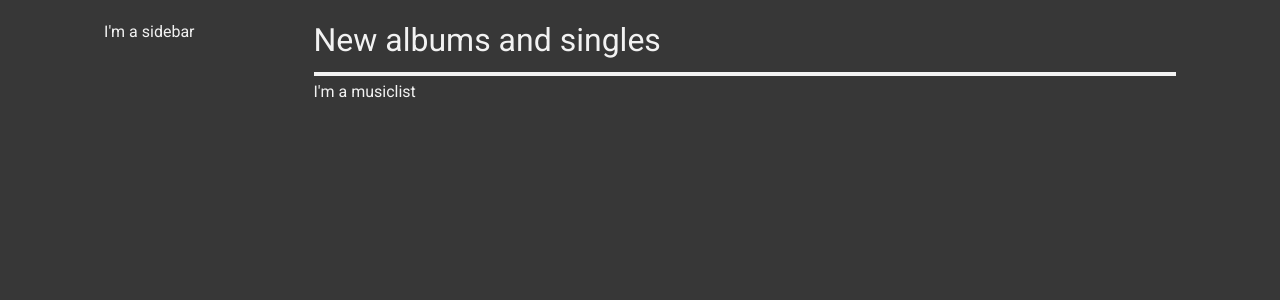
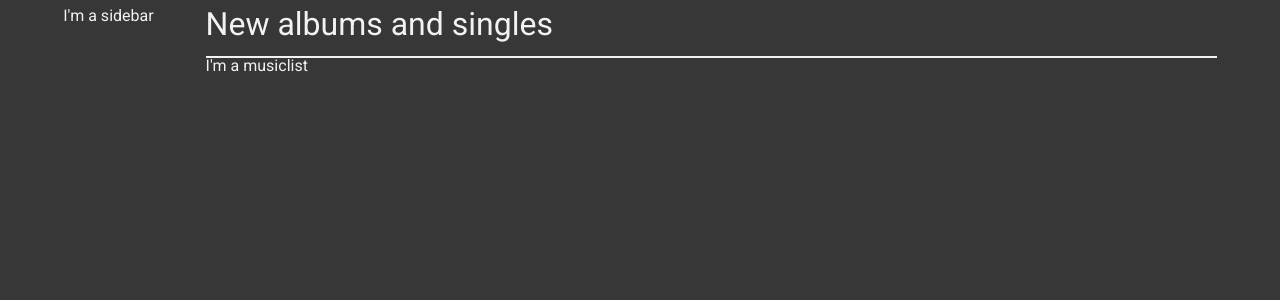
Before and after one commit to mim24sd/music-app, a React (Vite) app: page / in a window 1280 px wide. Shown: the top 300 px of the page. Built offline with nearby package versions, Linux system fonts and the light colour scheme.

Commit message:
fix styles

```diff
--- a/src/App.jsx
+++ b/src/App.jsx
@@ -1,6 +1,5 @@
 import { render } from "react-dom";
 import Home from "./pages/Home";
-import PlayLists from "./pages/PlayLists";
 
 const App = () => {
   return <Home />;
--- a/src/components/Header/index.jsx
+++ b/src/components/Header/index.jsx
@@ -2,9 +2,8 @@ import "./styles.css";
 
 const Header = ({ title }) => {
   return (
-    <header>
+    <header className="header-container">
       <h1 className="title">{title}</h1>
-      <hr className="horizontal-line" />
     </header>
   );
 };
--- a/src/components/Header/styles.css
+++ b/src/components/Header/styles.css
@@ -3,6 +3,6 @@
   margin-bottom: var(--space-md);
 }
 
-.horizontal-line {
-  border: var(--space-xxs) solid var(--primaryFontColor);
+.header-container {
+  border-bottom: var(--space-xxs) solid var(--primaryFontColor);
 }
--- a/src/pages/Home/styles.css
+++ b/src/pages/Home/styles.css
@@ -2,8 +2,14 @@
 
 .main-container {
   display: grid;
-  grid-template-columns: 15% 70%;
-  gap: 2%;
+  grid-template-columns: 25% 70%;
+  gap: var(--space-md);
   place-content: center;
-  padding: var(--space-lg);
+  padding: var(--space-sm);
 }
+
+@media only screen and (min-device-width: 600px) {
+  .main-container {
+    grid-template-columns: 10% 80%;
+  }
+}
```
